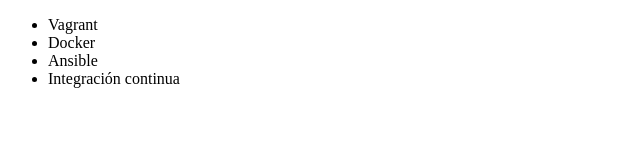
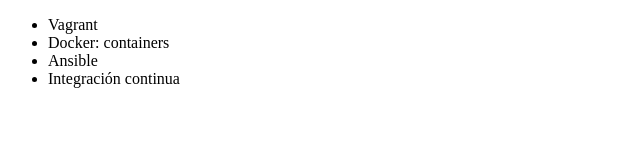
Before and after one commit to leidyp6/alura-GIT, a plain HTML site: page index.html in a window 1280 px wide. Shown: the full height of the page, 0-640 px from the left. Drawn offline with Linux system fonts and the light colour scheme.

Commit message:
Modificando titulo curso Dockers

```diff
--- a/index.html
+++ b/index.html
@@ -7,7 +7,7 @@
 <body>
      <ul>
          <li> Vagrant </li>
-         <li> Docker </li>
+         <li> Docker: containers </li>
          <li> Ansible </li>
          <li> Integración continua </li>
      </ul>
```
